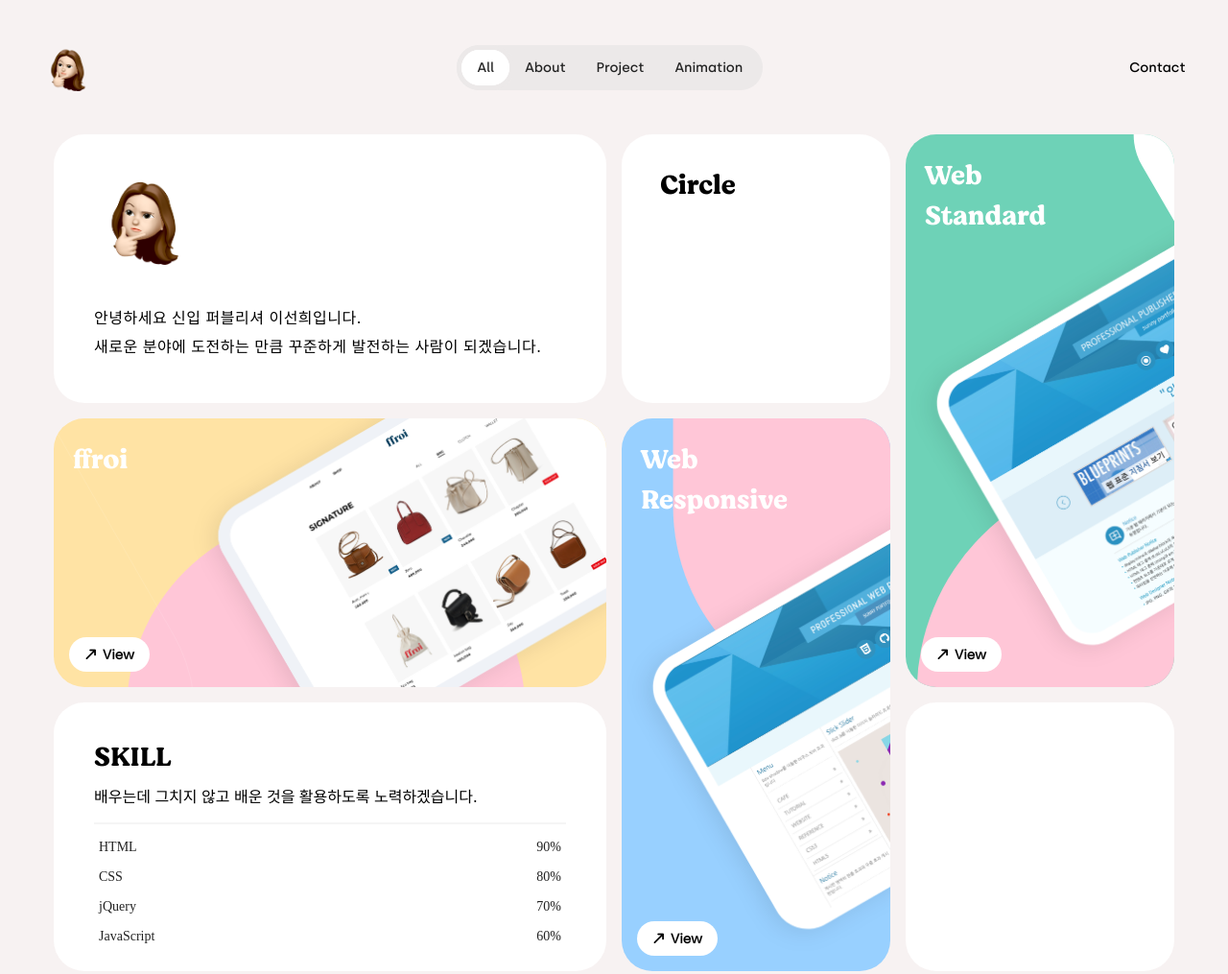
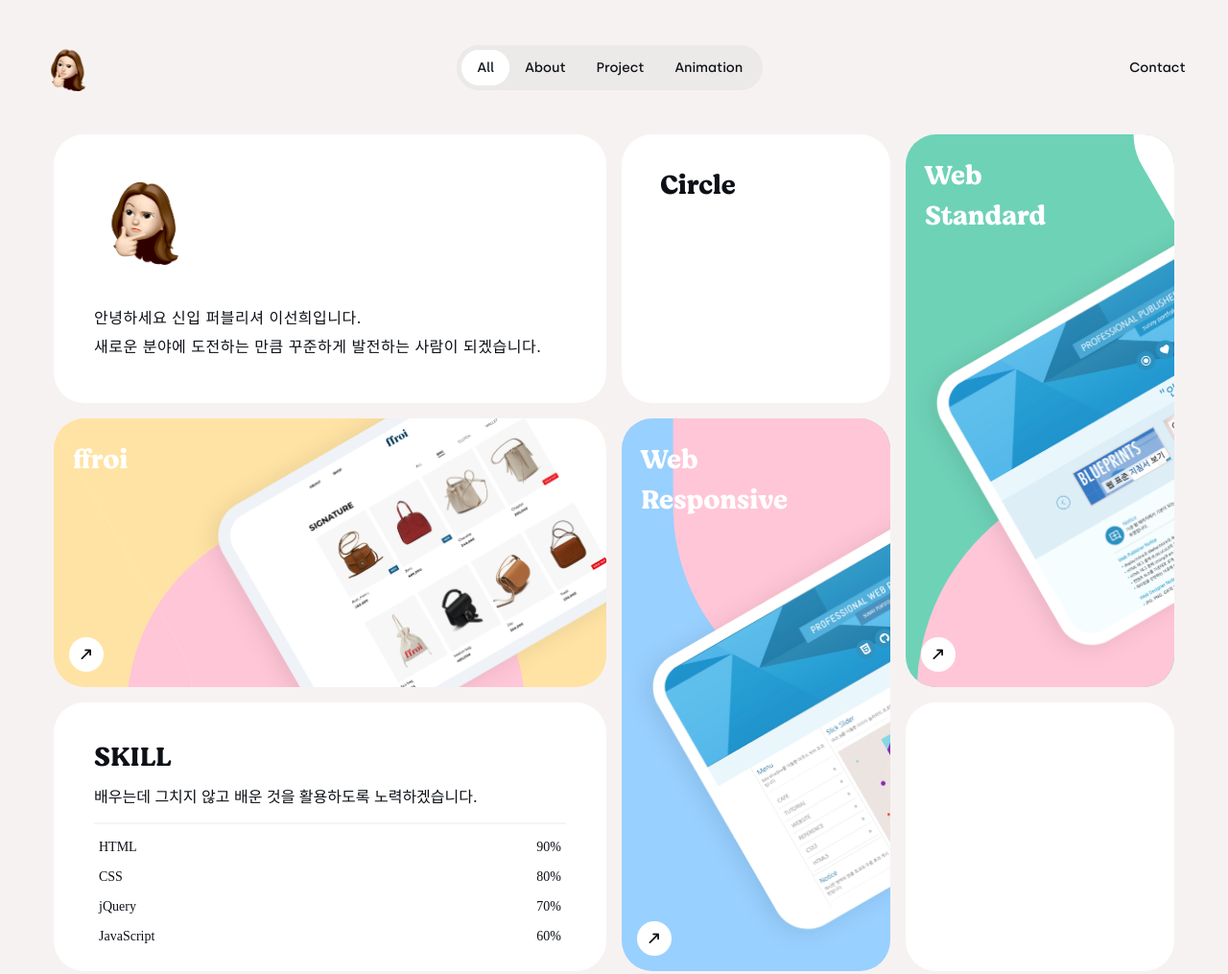
Before and after one commit to suniiizz/portfolio, a plain HTML site: page index.html in a window 1280 px wide. Shown: the top 1015 px of the page at 96% size. Drawn offline with nearby package versions, Linux system fonts and the light colour scheme; a web font is replaced by a local one.

Commit message:
모바일 contact 수정 / .work_btn 오버효과

```diff
--- a/css/media.css
+++ b/css/media.css
@@ -9,11 +9,6 @@
 
   h2 {
     font-size: var(--font-regular);
-  }
-
-  .work_btn {
-    padding: 0;
-    justify-content: center;
   }
 
   /* about */
@@ -99,6 +94,8 @@
   }
 
   .work_btn {
+    padding: 0;
+    justify-content: center;
     width: 36px;
     height: 36px;
   }
@@ -370,13 +367,24 @@
 }
 
 @media screen and (max-width: 600px) {
+  body {
+    position: relative;
+  }
+
   #navbar {
     flex-direction: column;
     justify-content: center;
     height: 200px;
     padding: 0px 3.5vw;
   }
+
+  .navbar_logo {
+    margin: 30px 0;
+  }
+
   .contact {
-    display: none;
+    position: absolute;
+    bottom: 50px;
+    z-index: 5;
   }
 }
--- a/css/style.css
+++ b/css/style.css
@@ -27,7 +27,7 @@
   --color-blue: #98CFFF;
   --color-yellow: #FEE2A3;
   --color-green: #6CCFB3;
-  --color-black: #000000;
+  --color-black: #0d1117;
 
   /* Font size */
   --font-large: 48px;
@@ -107,8 +107,11 @@ p {
   font-weight: var(--weght-regular);
   color: var(--color-black);
   margin: 8px 0;
-  /* font-family: 'Silka Regular', sans-serif; */
   font-family: Pretendard, -apple-system, BlinkMacSystemFont, system-ui, Roboto, 'Helvetica Neue', 'Segoe UI', 'Apple SD Gothic Neo', 'Noto Sans KR', 'Malgun Gothic', 'Apple Color Emoji', 'Segoe UI Emoji', 'Segoe UI Symbol', sans-serif;
+}
+
+span {
+  color: var(--color-black);
 }
 
 /* Navbar */
@@ -142,6 +145,7 @@ p {
   border-radius: 50px;
   position: relative;
   z-index: 10;
+  color: var(--color-black);
 }
 
 .navbar_menu_item.active {
@@ -398,13 +402,13 @@ left: 16px;
 
 .work_btn {
   display: flex;
-  justify-content: space-between;
+  justify-content: center;
   align-items: center;
-  padding: 0 16px;
+  padding: 0;
   position: absolute;
   left: 16px;
   bottom: 16px;
-  /* width: 90px; */
+  width: 36px;
   height: 36px;
   color: var(--color-black);
   font-size: var(--font-micro);
@@ -412,14 +416,25 @@ left: 16px;
   background-color: var(--color-white);
   border-radius: 18px;
   font-family: 'Silka Regular', sans-serif;
+  transition: all var(--animation-duration) ease;
+  overflow: hidden;
+}
+
+.work_btn .work_btn_text {
+  margin-left: 5px;
+  display: none;
 }
 
 .work_btn:hover {
+  width: 90px;
+  justify-content: space-between;
+  padding: 0 16px;
   box-shadow: 0 4px 20px -2px rgba(0,0,0,0.2);
 }
 
-.work_btn span {
-  margin-left: 5px;
+.work_btn:hover .work_btn_text {
+  display: block;
+  z-index: inherit;
 }
 
 .work_btn i {
```
